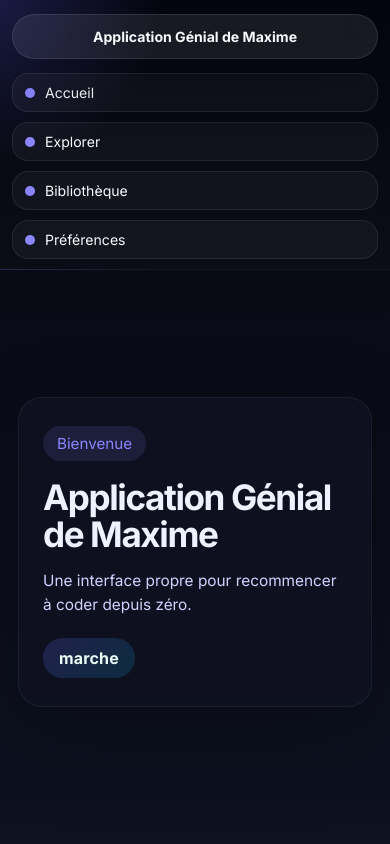
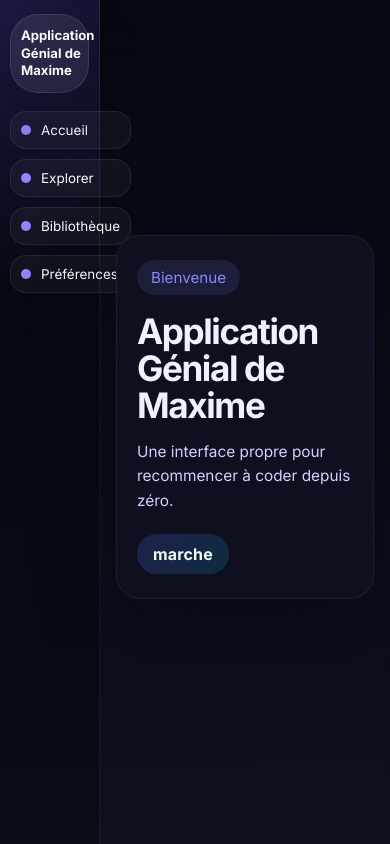
Before and after one commit to maximeautrusseau6-ux/fittrack, a React (Vite) app: page / in a window 390 px wide. Built offline with nearby package versions, Linux system fonts and the light colour scheme.

Commit message:
Description des modifications

```diff
--- a/src/App.css
+++ b/src/App.css
@@ -57,17 +57,13 @@
 }
 
 @media (max-width: 900px) {
-  .app-shell {
-    flex-direction: column;
-  }
-
   .app-main {
-    padding: 20px 18px 30px;
+    padding: 20px 16px 30px;
   }
 
   .welcome-card {
     width: 100%;
-    padding: 28px 24px;
+    padding: 24px 20px;
     border-radius: 24px;
   }
 
--- a/src/components/Sidebar.css
+++ b/src/components/Sidebar.css
@@ -65,13 +65,11 @@
 
 @media (max-width: 900px) {
   .sidebar {
-    width: 100%;
-    min-height: auto;
-    border-right: none;
-    border-bottom: 1px solid rgba(255, 255, 255, 0.06);
-    padding: 16px 16px 12px;
-    flex-direction: column;
-    gap: 18px;
+    width: 120px;
+    min-height: 100vh;
+    border-right: 1px solid rgba(255, 255, 255, 0.06);
+    padding: 22px 12px;
+    gap: 24px;
   }
 
   .sidebar-card {
@@ -80,10 +78,10 @@
 
   .app-chip {
     width: 100%;
-    justify-content: center;
+    justify-content: flex-start;
     transform: translateX(0);
-    padding: 14px 16px;
-    font-size: 0.92rem;
+    padding: 14px 12px;
+    font-size: 0.88rem;
   }
 
   .sidebar-nav {
@@ -93,8 +91,8 @@
 
   .nav-button {
     width: 100%;
-    padding: 12px 14px;
-    font-size: 0.92rem;
+    padding: 12px 12px;
+    font-size: 0.88rem;
     border-radius: 16px;
     justify-content: flex-start;
   }
@@ -102,18 +100,19 @@
 
 @media (max-width: 500px) {
   .sidebar {
-    padding: 14px 12px 10px;
-    gap: 14px;
+    width: 100px;
+    padding: 14px 10px;
+    gap: 18px;
   }
 
   .app-chip {
-    padding: 12px 14px;
-    font-size: 0.88rem;
+    padding: 12px 10px;
+    font-size: 0.82rem;
   }
 
   .nav-button {
     gap: 10px;
-    padding: 10px 12px;
-    font-size: 0.88rem;
+    padding: 10px 10px;
+    font-size: 0.84rem;
   }
 }
```
